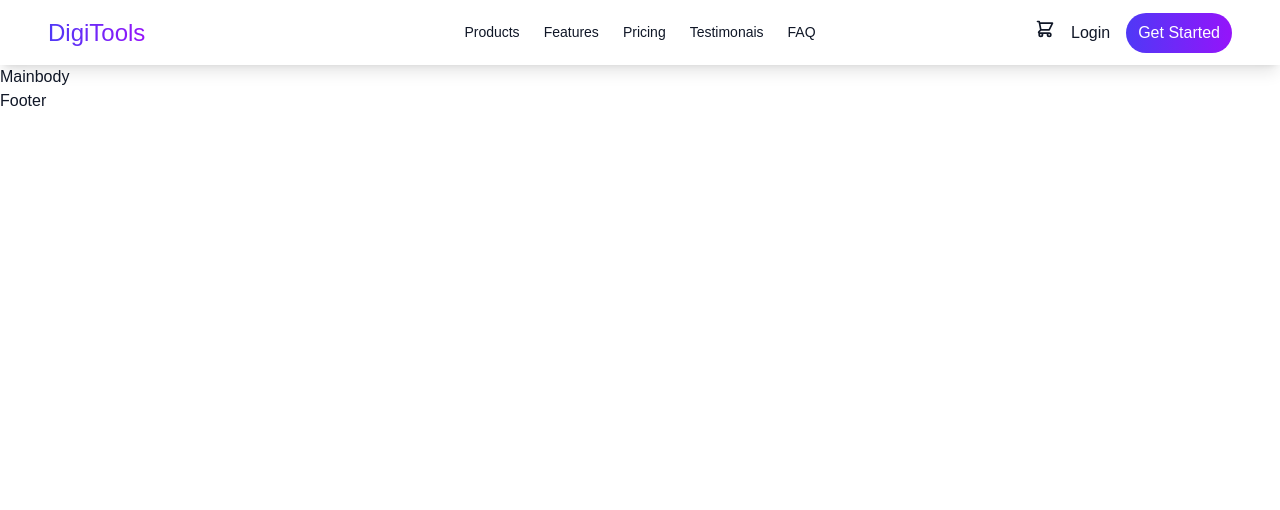
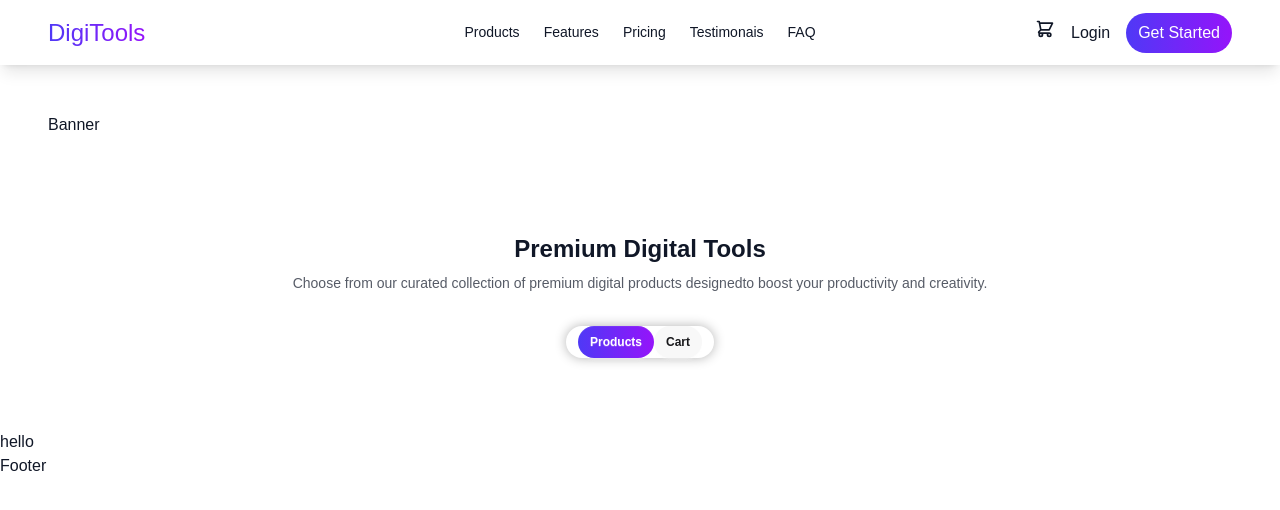
Before and after one commit to shamim4010/assignment-ph-06, a React (Vite) app: page / in a window 1280 px wide. Shown: the top 510 px of the page. Built offline with nearby package versions, Linux system fonts and the light colour scheme.

Commit message:
products toggle option done

```diff
--- a/index.html
+++ b/index.html
@@ -1,5 +1,5 @@
 <!doctype html>
-<html lang="en">
+<html lang="en" data-theme="light">
   <head>
     <meta charset="UTF-8" />
     <meta name="viewport" content="width=device-width, initial-scale=1.0" />
--- a/src/App.jsx
+++ b/src/App.jsx
@@ -5,16 +5,18 @@ import Mainbody from './Components/Mainbody/Mainbody'
 import Footer from './Components/Footer/Footer'
 
 function App() {
-  const [notify, setNotify] = useState(0);
+  const [notifyCount, setNotifyCount] = useState(0);
+  const [products, setProducts] = useState([]);
+  const [toggle, setToggle] = useState('products');
 
   const allProps = {
-    notify, setNotify
+    notifyCount, setNotifyCount, products, setProducts, toggle, setToggle
   }
 
   return (
     <>
       <Header notifyP = {allProps} />
-      <Mainbody />
+      <Mainbody allProps = {allProps} />
       <Footer />
     </>
   )
--- a/src/Components/Header/Banner/Banner.jsx
+++ b/src/Components/Header/Banner/Banner.jsx
@@ -2,7 +2,7 @@ import React from 'react'
 
 function Banner() {
   return (
-    <div>Banner</div>
+    <div className='p-12'>Banner</div>
   )
 }
 
--- a/src/Components/Header/Header.jsx
+++ b/src/Components/Header/Header.jsx
@@ -1,10 +1,12 @@
 import React from 'react'
 import Navbar from './Navbar/Navbar'
+import Banner from './Banner/Banner'
 
 function Header({notifyP}) {
   return (
     <header>
         <Navbar notify = {notifyP}/>
+        <Banner />
     </header>
   )
 }
--- a/src/Components/Header/Navbar/Navbar.jsx
+++ b/src/Components/Header/Navbar/Navbar.jsx
@@ -33,7 +33,7 @@ function Navbar({notify}) {
             <div className="flex-none">
                 <div className="indicator">
                     <svg xmlns="http://www.w3.org/2000/svg" className="h-5 w-5" fill="none" viewBox="0 0 24 24" stroke="currentColor"> <path strokeLinecap="round" strokeLinejoin="round" strokeWidth="2" d="M3 3h2l.4 2M7 13h10l4-8H5.4M7 13L5.4 5M7 13l-2.293 2.293c-.63.63-.184 1.707.707 1.707H17m0 0a2 2 0 100 4 2 2 0 000-4zm-8 2a2 2 0 11-4 0 2 2 0 014 0z" /> </svg>
-                    <span className={`${notify.notify === 0 && 'hidden'} p-2.5 rounded-full bg-red-500 relative right-3 top-[-8px] text-white`}><div className='absolute top-[3.2px] left-[30%] text-xs'>{notify.notify}</div></span>
+                    <span className={`${notify.notifyCount === 0 && 'hidden'} p-2.5 rounded-full bg-red-500 relative right-3 top-[-8px] text-white`}><div className='absolute top-[3.2px] left-[30%] text-xs'>{notify.notify}</div></span>
                 </div>
             </div>
             <button><a>Login</a></button>
--- a/src/Components/Mainbody/Mainbody.jsx
+++ b/src/Components/Mainbody/Mainbody.jsx
@@ -1,8 +1,11 @@
 import React from 'react'
+import Products from './Products/products'
 
-function Mainbody() {
+function Mainbody({allProps}) {
   return (
-    <div>Mainbody</div>
+    <div>
+      <Products allProps = {allProps} />
+    </div>
   )
 }
 
--- /dev/null
+++ b/src/Components/Mainbody/Products/BuyProducts/BuyProducts.jsx
@@ -0,0 +1,9 @@
+import React from 'react'
+
+function BuyProducts() {
+  return (
+    <div>hello</div>
+  )
+}
+
+export default BuyProducts
--- /dev/null
+++ b/src/Components/Mainbody/Products/Carts/Carts.jsx
@@ -0,0 +1,9 @@
+import React from 'react'
+
+function Carts() {
+  return (
+    <div>Carts</div>
+  )
+}
+
+export default Carts
--- /dev/null
+++ b/src/Components/Mainbody/Products/Products.jsx
@@ -0,0 +1,15 @@
+import React from 'react'
+import Toggle from './Toggle/Toggle'
+import BuyProducts from './BuyProducts/BuyProducts'
+import Carts from './Carts/Carts'
+
+function Products({allProps}) {
+  return (
+    <div>
+        <Toggle allProps = {allProps} />
+        {allProps.toggle === 'products' ? <BuyProducts />:<Carts />}
+    </div>
+  )
+}
+
+export default Products
--- /dev/null
+++ b/src/Components/Mainbody/Products/Toggle/Toggle.jsx
@@ -0,0 +1,18 @@
+import React from 'react'
+
+function Toggle({allProps}) {
+  return (
+    <div className='p-12 flex flex-col justify-center items-center gap-2'>
+
+        <h2 className='text-2xl font-bold'>Premium Digital Tools</h2>
+        <p className='text-[14px] opacity-[0.7] text-wrap text-center'>Choose from our curated collection of premium digital products designedto boost your productivity and creativity.</p>
+
+        <div className='flex  px-3 my-6 rounded-4xl shadow-[0_0_12px_rgba(0,0,0,0.3)]'>
+            <button onClick={()=> allProps.setToggle('products')} className={`btn btn-sm border-none rounded-4xl ${allProps.toggle === 'products' && 'bg-[linear-gradient(to_right,rgba(79,57,246,1)_0%,rgba(149,20,250,1)_100%)] text-white'}`}>Products</button>
+            <button onClick={()=> allProps.setToggle('carts')} className={`btn btn-sm border-none rounded-4xl ${allProps.toggle === 'carts' && 'bg-[linear-gradient(to_right,rgba(79,57,246,1)_0%,rgba(149,20,250,1)_100%)] text-white'}`}>Cart {allProps.notifyCount !== 0 && '<span>&#40; {allProps.notifyCount} &#41;</span>'}</button>
+        </div>
+    </div>
+  )
+}
+
+export default Toggle
```
Also changed, not shown: src/Components/Mainbody/CountingTag/Count.jsx (added), src/Components/Mainbody/Products/Ui/Cards/Cards.jsx (added).
